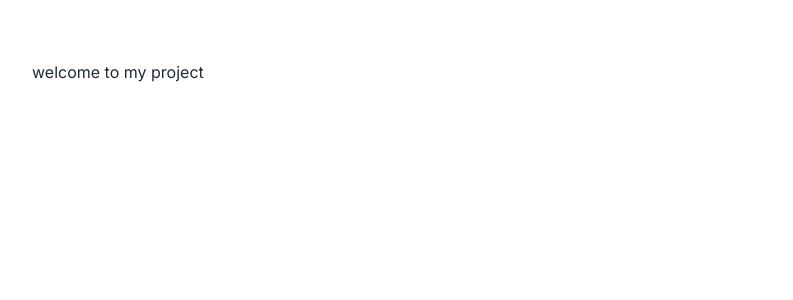
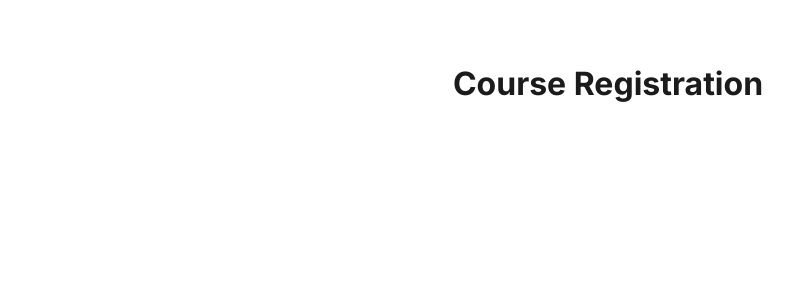
Before and after one commit to Foyez-Ahamed/a7-course-rouster, a React (Vite) app: page / in a window 1280 px wide. Shown: the top 300 px of the page, without its empty margins (32-825 px from the left). Built offline with nearby package versions, Linux system fonts and the light colour scheme.

Commit message:
Header section added on project

```diff
--- a/src/App.jsx
+++ b/src/App.jsx
@@ -1,13 +1,12 @@
 import './App.css'
+import Header from './components/Header/Header'
 
 function App() {
 
 
   return (
     <>
-      <h1>welcome to my project</h1>
-
-
+    <Header></Header>
     </>
   )
 }
--- /dev/null
+++ b/src/components/Card/Card.jsx
@@ -0,0 +1,9 @@
+const Card = () => {
+    return (
+        <div>
+
+        </div>
+    );
+};
+
+export default Card;
--- /dev/null
+++ b/src/components/Cards/Cards.jsx
@@ -0,0 +1,9 @@
+const Cards = () => {
+    return (
+        <div>
+
+        </div>
+    );
+};
+
+export default Cards;
--- /dev/null
+++ b/src/components/Header/Header.jsx
@@ -0,0 +1,9 @@
+const Header = () => {
+    return (
+        <div>
+            <h1 className="text-[#1C1B1B] text-[32px] font-bold text-center">Course Registration</h1>
+        </div>
+    );
+};
+
+export default Header;
--- /dev/null
+++ b/src/components/ShowDetails/ShowDetails.jsx
@@ -0,0 +1,9 @@
+const ShowDetails = () => {
+    return (
+        <div>
+
+        </div>
+    );
+};
+
+export default ShowDetails;
```
